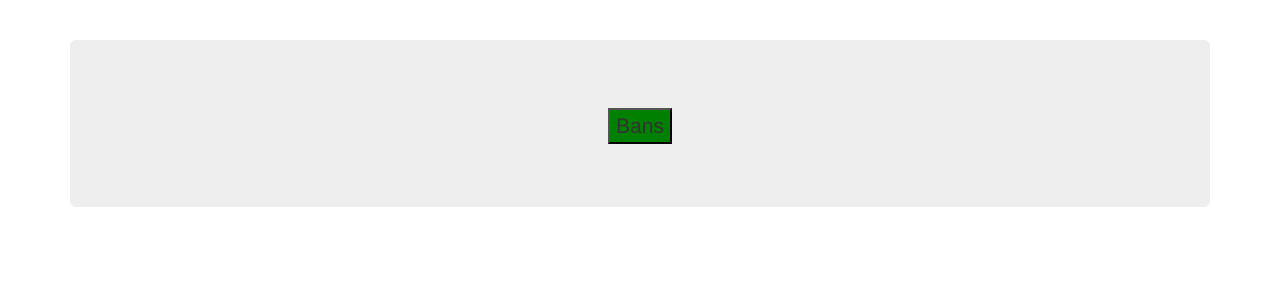
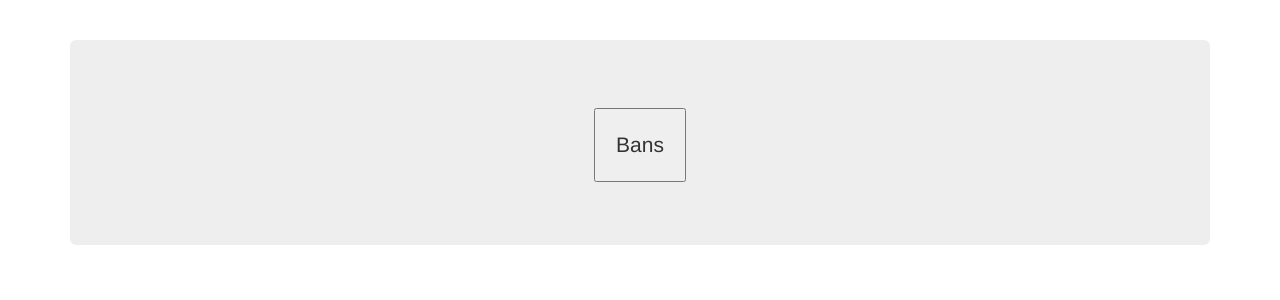
Before and after one commit to Rodney-RWR/koolkidz, a PHP site: page /punishments in a window 1280 px wide. Shown: the part 52-352 px from the top of the page. Run offline with PHP 8.4, Linux system fonts and the light colour scheme; tables that the repository leaves empty or names only in its code hold one stand-in row (values such as "Sample post"); some libraries are stand-ins or nearby versions.

Commit message:
Update index.php

```diff
--- a/punishments/index.php
+++ b/punishments/index.php
@@ -25,7 +25,7 @@ $page->print_title();
             <h2><?php echo str_replace("{server}", $page->settings->name, $page->t("index.welcome.main")); ?></h2>
         </div>
 
-        <div class="litebans-index litebans-index-sub"><p><button onclick="window.location.href='/bans'" style="background-color: green;">Bans</button></p></div>
+        <div class="litebans-index litebans-index-sub"><p><button onclick="window.location.href='./bans'" style="padding: 20px">Bans</button></p></div>
     </div>
 </div>
 <?php $page->print_footer(true); ?>
```
